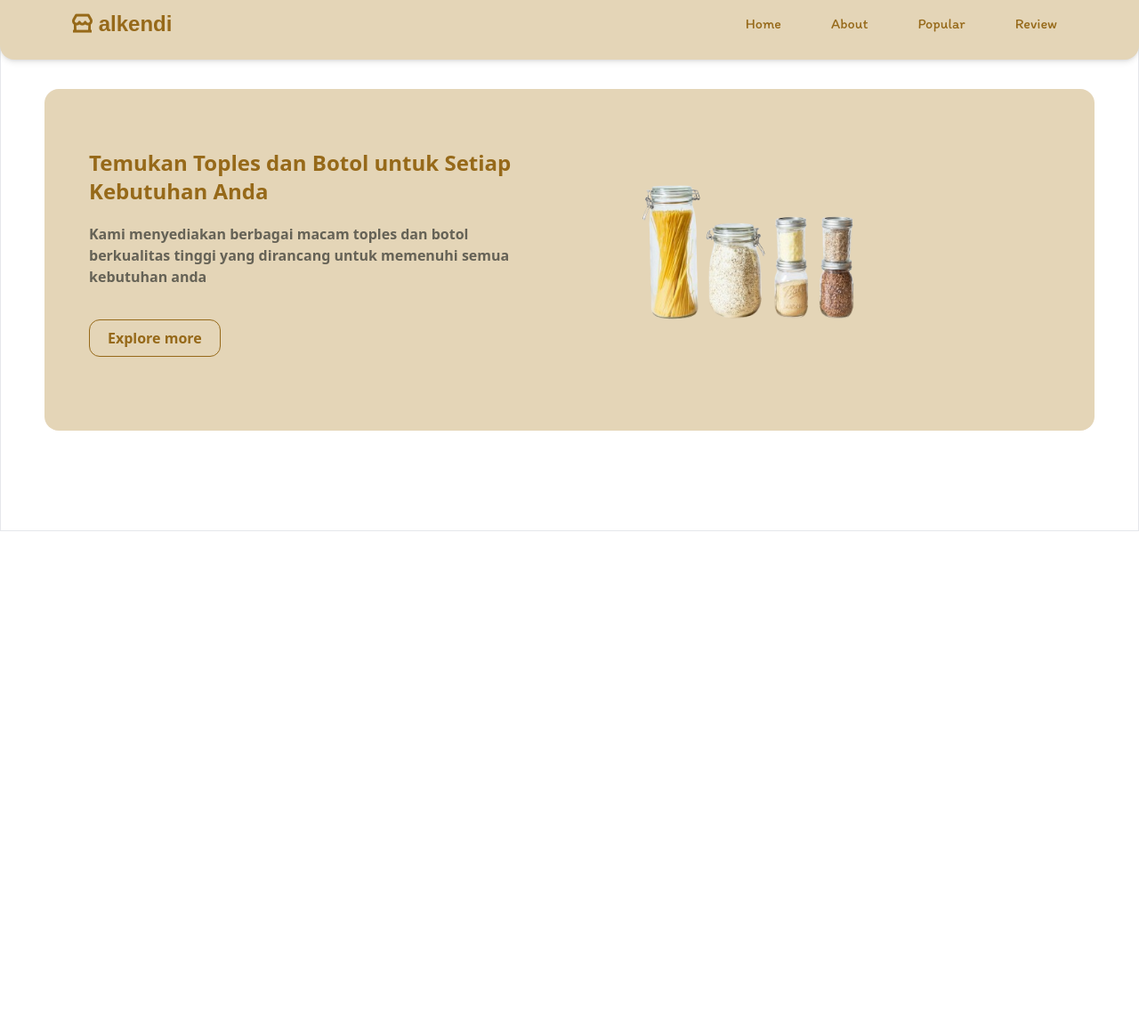
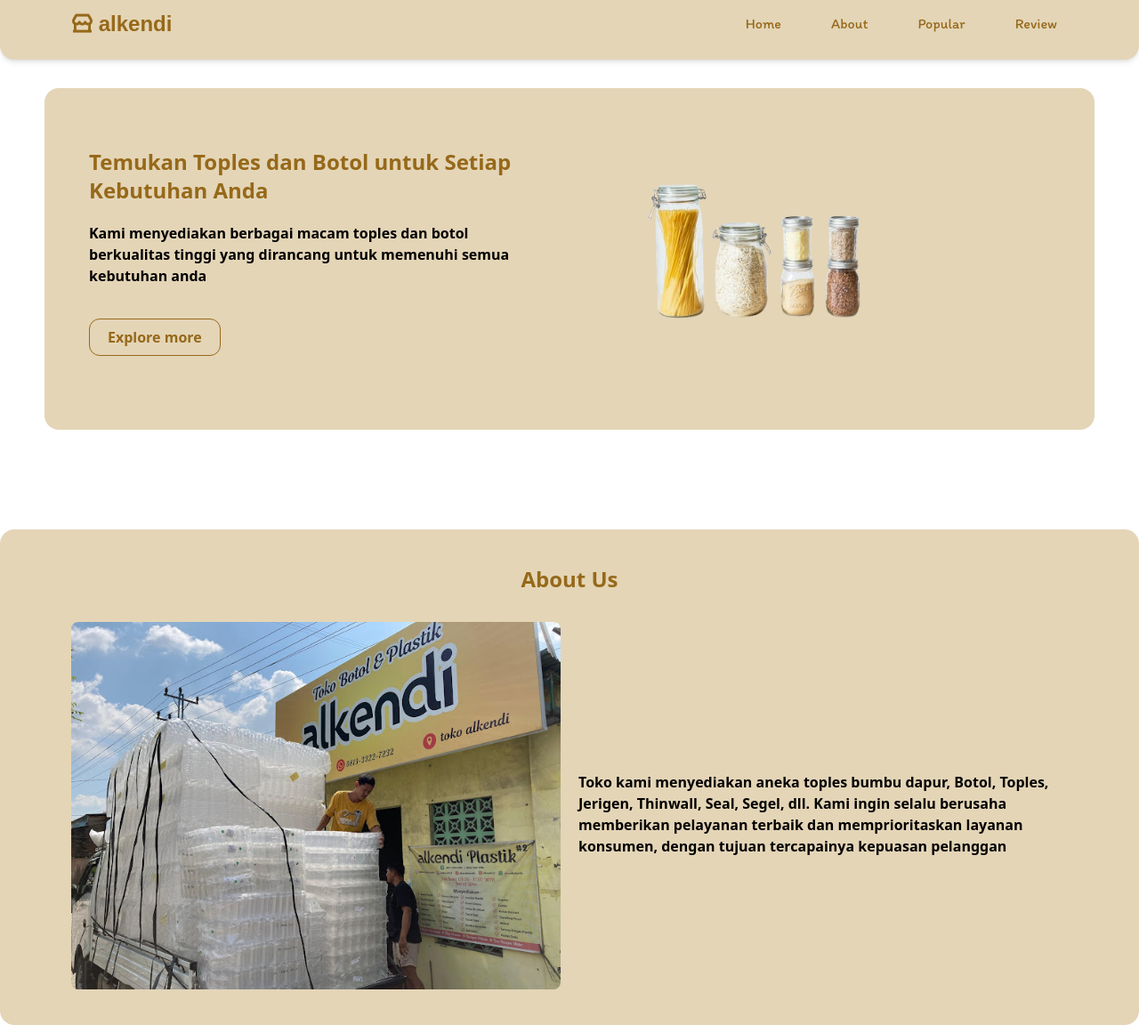
Before and after one commit to ferdynandergypramudanii/alkendi, a website: page src/index.html in a window 1280 px wide. Shown: the part 13-1165 px from the top of the page at 89% size. Before the commit the page ends 800 px from the top, so only its background shows below. Drawn offline with nearby package versions, Linux system fonts and the light colour scheme; a web font is replaced by a local one.

Commit message:
about us

```diff
--- a/src/index.html
+++ b/src/index.html
@@ -26,16 +26,16 @@
                 overflow-hidden lg:static lg:min-h-fit lg:bg-transparent lg:w-auto rounded-2xl">
                 <ul class="flex flex-col items-center gap-8 lg:flex-row">
                     <li class="nav-hov">
-                        <a href="#" class="nav-link">Home</a>
+                        <a href="#home" class="nav-link">Home</a>
                     </li>
                     <li class="nav-hov">
-                        <a href="#" class="nav-link">About</a>
+                        <a href="#about" class="nav-link">About</a>
                     </li>
                     <li class="nav-hov">
-                        <a href="#" class="nav-link">Popular</a>
+                        <a href="#popular" class="nav-link">Popular</a>
                     </li>
                     <li class="nav-hov">
-                        <a href="#" class="nav-link">Review</a>
+                        <a href="#review" class="nav-link">Review</a>
                     </li>
                 </ul>
             </div>
@@ -47,14 +47,15 @@
     </header>
 
     <main>
-        <section id="home" class="relative border black">
+        <!-- home -->
+        <section id="home" class="relative">
             <div class="container bg-beige rounded-2xl">
-                <div class="flex flex-col items-center gap-x-5 lg:flex-row">
+                <div class="flex flex-col items-center gap-x-8 lg:flex-row">
                     <!-- text -->
                     <div class="w-full space-y-5 lg:w-1/2 p-5">
-                        <h1 class="text-golden-brown text-2xl font-bold">Temukan Toples dan Botol untuk Setiap Kebutuhan
+                        <h1>Temukan Toples dan Botol untuk Setiap Kebutuhan
                             Anda</h1>
-                        <p class="text-md text-ebony font-semibold">Kami menyediakan berbagai macam toples dan botol
+                        <p class="text-md text-red-ebony font-semibold">Kami menyediakan berbagai macam toples dan botol
                             berkualitas
                             tinggi
                             yang
@@ -75,6 +76,33 @@
                 </div>
             </div>
         </section>
+
+        <!-- about -->
+        <section id="about" class="bg-beige py-10 rounded-2xl">
+            <div class="container">
+                <div class="space-y-8">
+                    <h1 class="text-center">About Us</h1>
+
+                    <div class="flex flex-col items-center lg:flex-row lg:gap-x-5">
+                        <!-- image -->
+                        <div class="w-full lg:w-1/2">
+                            <img src="../public/img/toko-alkendi.jpg" alt="" class="rounded-lg">
+                        </div>
+
+                        <!-- text -->
+                        <div class="mt-5 space-y-5 w-full lg:w-1/2">
+                            <p class="text-md text-red-ebony font-semibold">
+                                Toko kami menyediakan aneka toples bumbu dapur, Botol, Toples, Jerigen, Thinwall, Seal,
+                                Segel, dll. Kami ingin selalu berusaha memberikan pelayanan terbaik dan memprioritaskan
+                                layanan konsumen, dengan tujuan tercapainya kepuasan pelanggan
+                            </p>
+                        </div>
+                    </div>
+                </div>
+            </div>
+        </section>
+
+
     </main>
 
 
--- a/src/input.css
+++ b/src/input.css
@@ -23,3 +23,7 @@
 #btn-home:hover {
   @apply bg-ebony text-white;
 }
+
+h1 {
+  @apply text-golden-brown text-2xl font-bold;
+}
```
Also changed, not shown: public/img/toko-alkendi.jpg (added), src/output.css.
